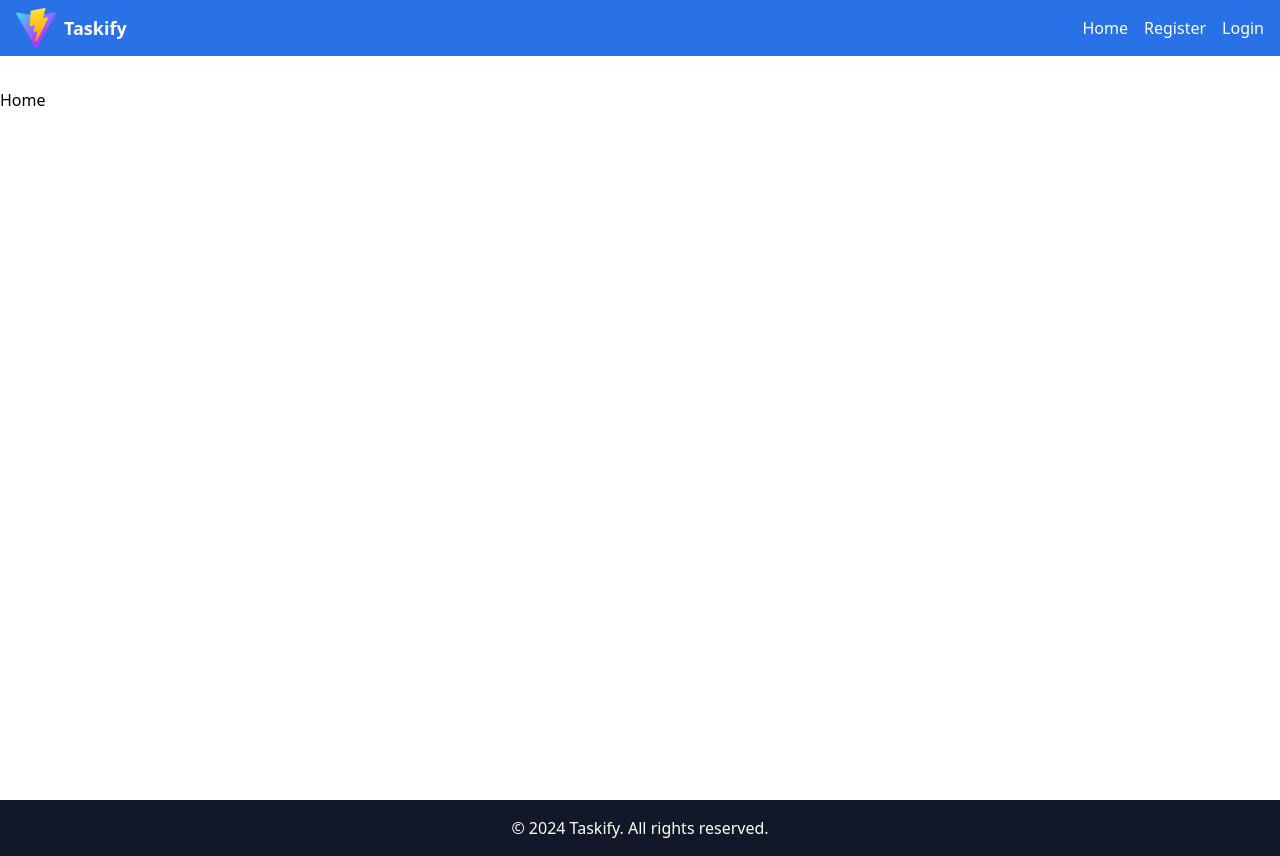
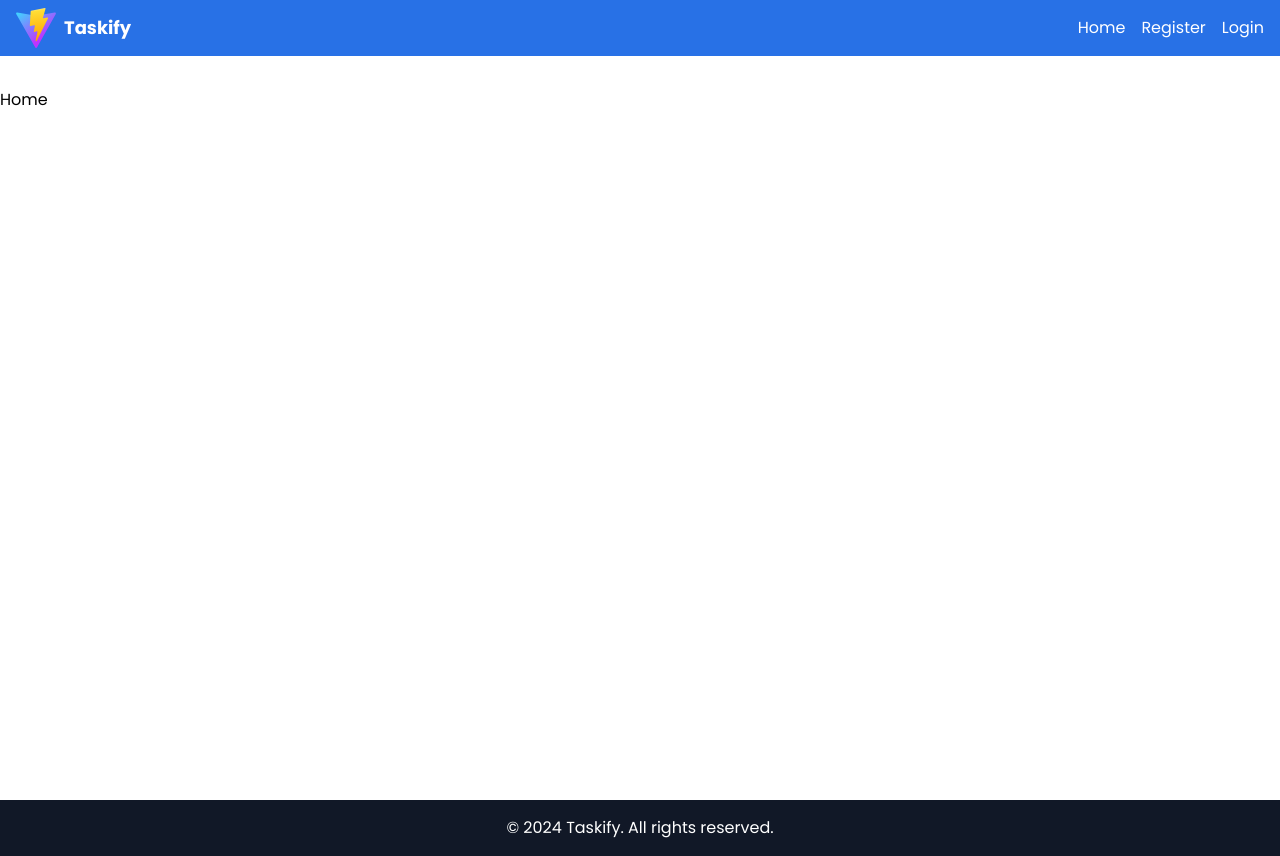
Before and after one commit to serhatkaya/react-task-management, a React (Vite) app: page / in a window 1280 px wide. Built offline with nearby package versions, Linux system fonts and the light colour scheme.

Commit message:
font added

```diff
--- a/index.html
+++ b/index.html
@@ -1,12 +1,18 @@
-<!doctype html>
+<!DOCTYPE html>
 <html lang="en">
   <head>
     <meta charset="UTF-8" />
     <link rel="icon" type="image/svg+xml" href="/vite.svg" />
     <meta name="viewport" content="width=device-width, initial-scale=1.0" />
     <title>Vite + React + TS</title>
+    <link rel="preconnect" href="https://fonts.googleapis.com" />
+    <link rel="preconnect" href="https://fonts.gstatic.com" crossorigin />
+    <link
+      href="https://fonts.googleapis.com/css2?family=Nunito+Sans:ital,wght@0,400;0,600;0,800;1,400;1,600;1,800&family=Poppins:ital,wght@0,100;0,200;0,300;0,400;0,500;0,600;0,700;0,800;0,900;1,100;1,200;1,300;1,400;1,500;1,600;1,700;1,800;1,900&display=swap"
+      rel="stylesheet"
+    />
   </head>
-  <body>
+  <body class="font-poppins">
     <div id="modal-root"></div>
 
     <div id="root"></div>
--- a/tailwind.config.js
+++ b/tailwind.config.js
@@ -2,6 +2,9 @@
 export default {
   content: ['./index.html', './src/**/*.{js,ts,jsx,tsx}'],
   theme: {
+    fontFamily: {
+      poppins: ['Poppins', 'sans-serif;'],
+    },
     extend: {
       colors: {
         main: '#FBFBFB',
```
